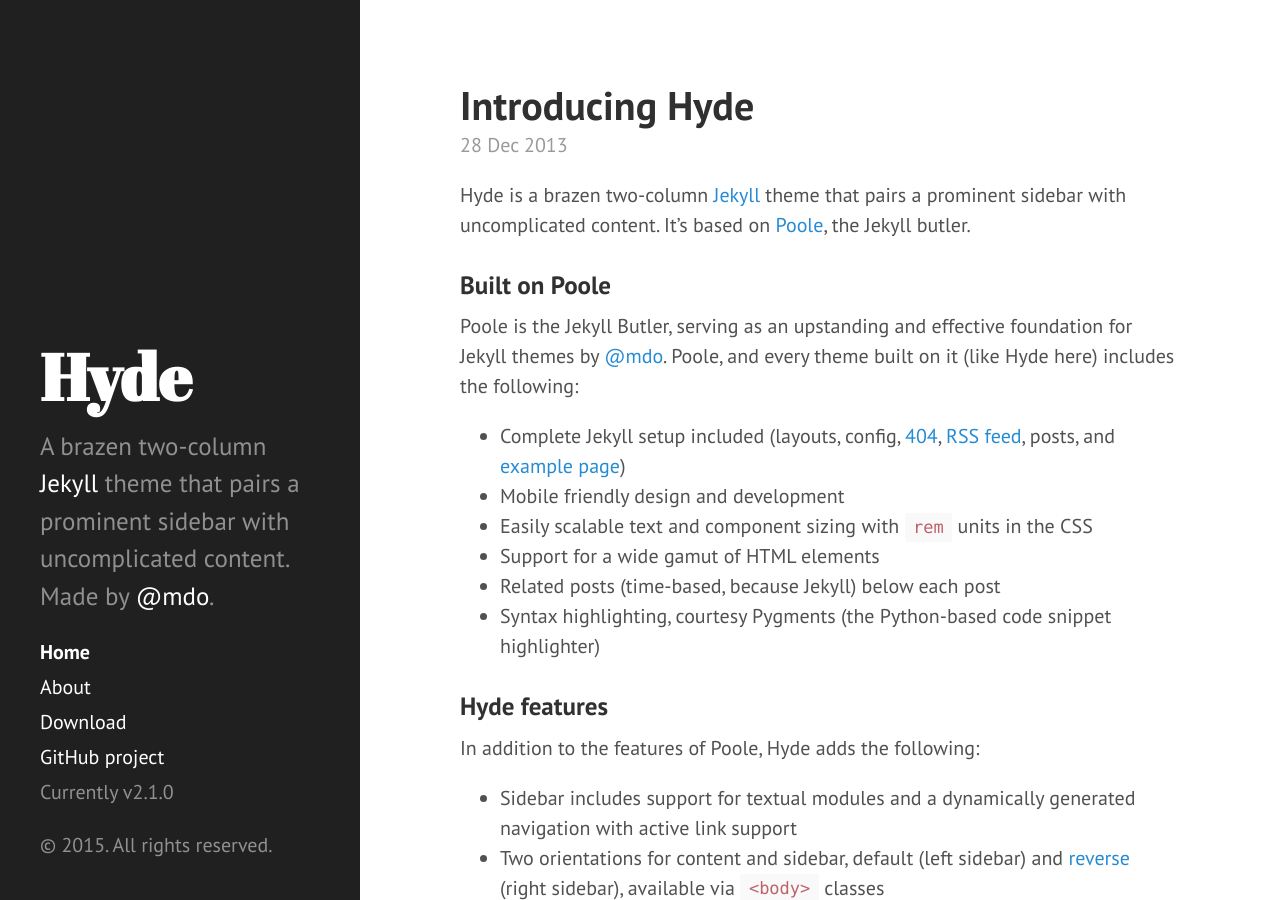
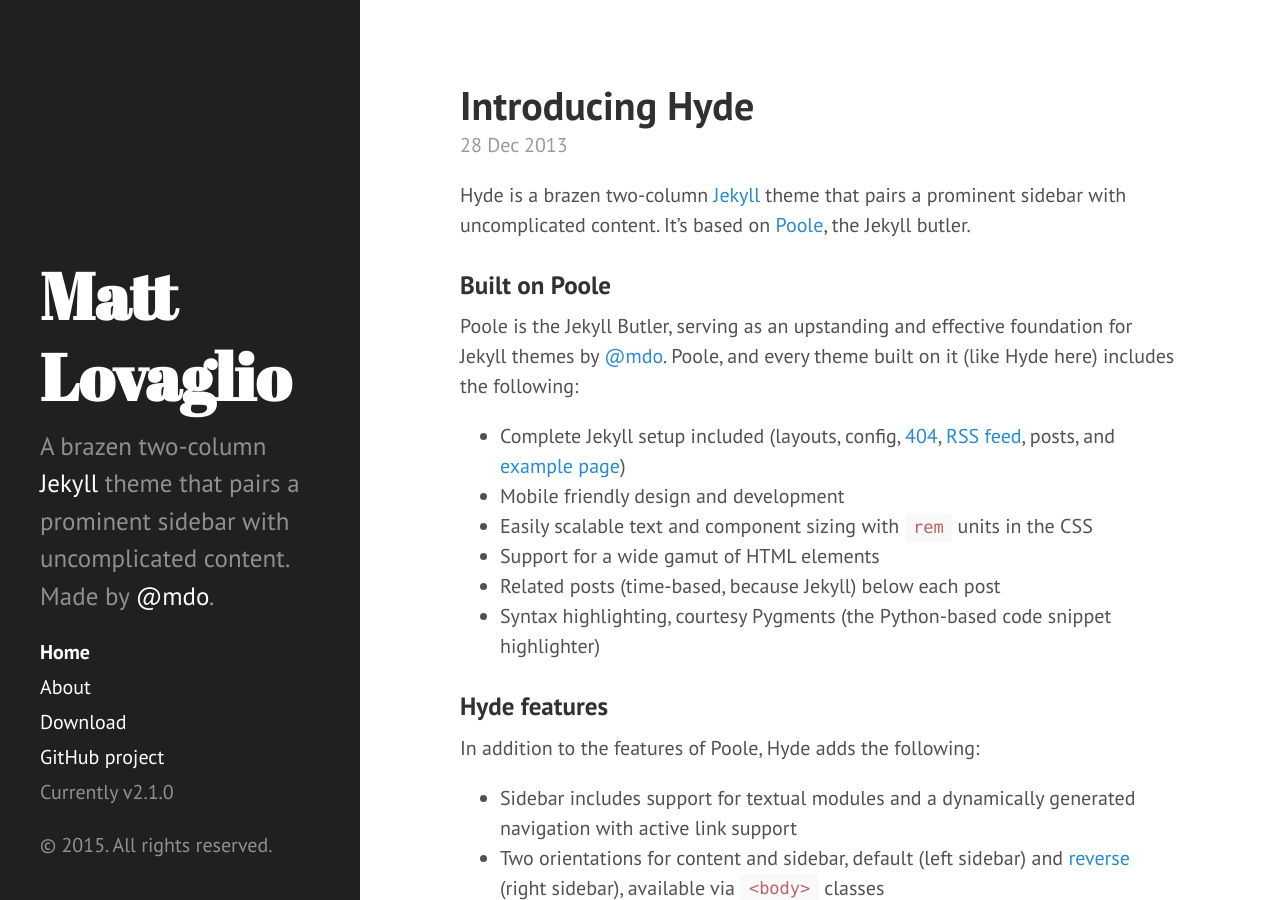
Before and after one commit to mattlovaglio/mattlovaglio.github.io, a Jekyll site: the page built from index.html, in a window 1280 px wide and 900 px high. Built offline with Jekyll 4.4.1, drawn with Linux system fonts in a browser that asks for light colours; Markdown is read by kramdown in place of the engine named in the settings; the list of posts is cut into pages by our own code.

Commit message:
Title Change
Changed title to appropriate title.

```diff
--- a/_config.yml
+++ b/_config.yml
@@ -7,7 +7,7 @@
 relative_permalinks: true
 
 # Setup
-title:            Hyde
+title:            Matt Lovaglio
 tagline:          'A Jekyll theme'
 description:      'A brazen two-column <a href="http://jekyllrb.com" target="_blank">Jekyll</a> theme that pairs a prominent sidebar with uncomplicated content. Made by <a href="https://twitter.com/mdo" target="_blank">@mdo</a>.'
 url:              http://hyde.getpoole.com
```
